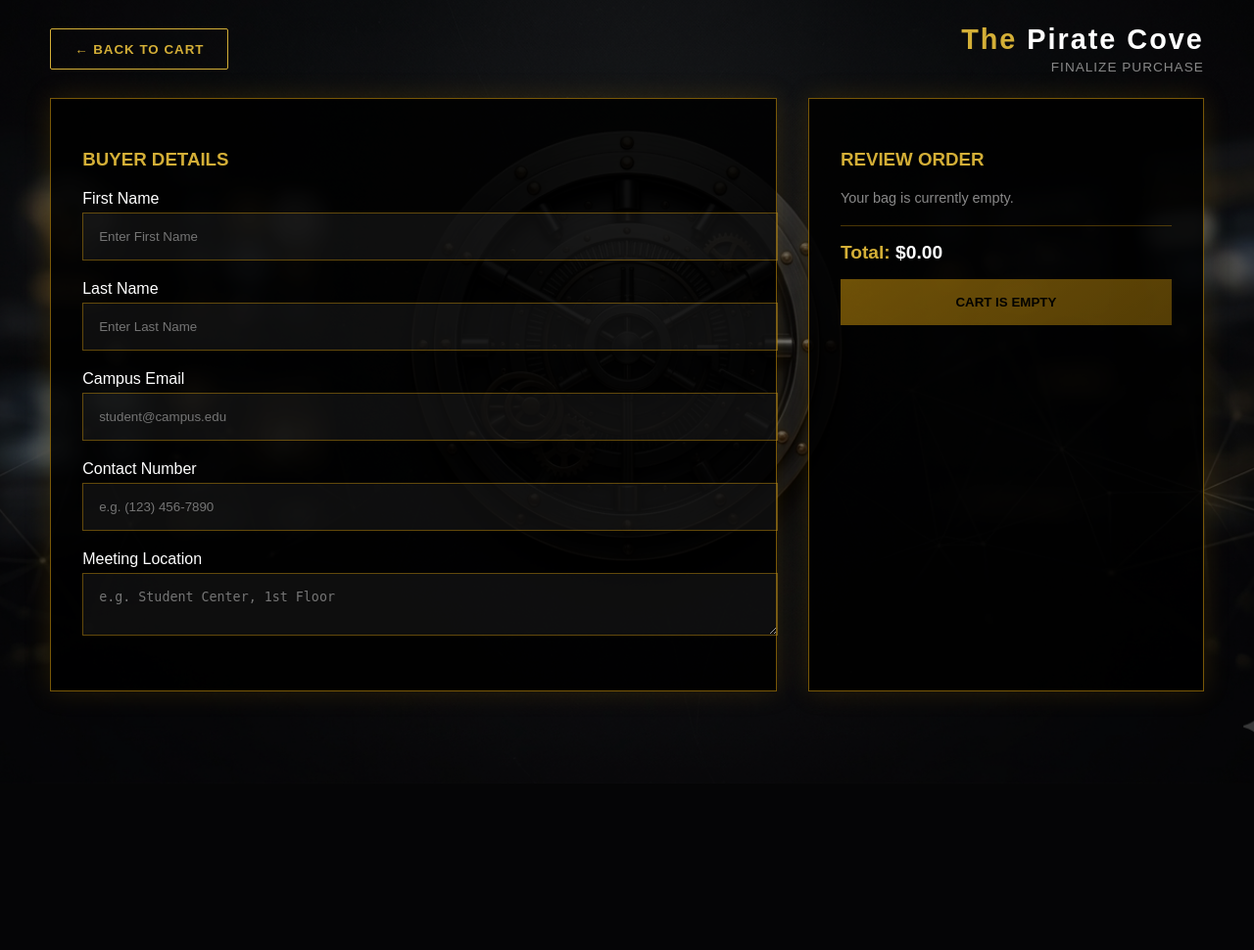
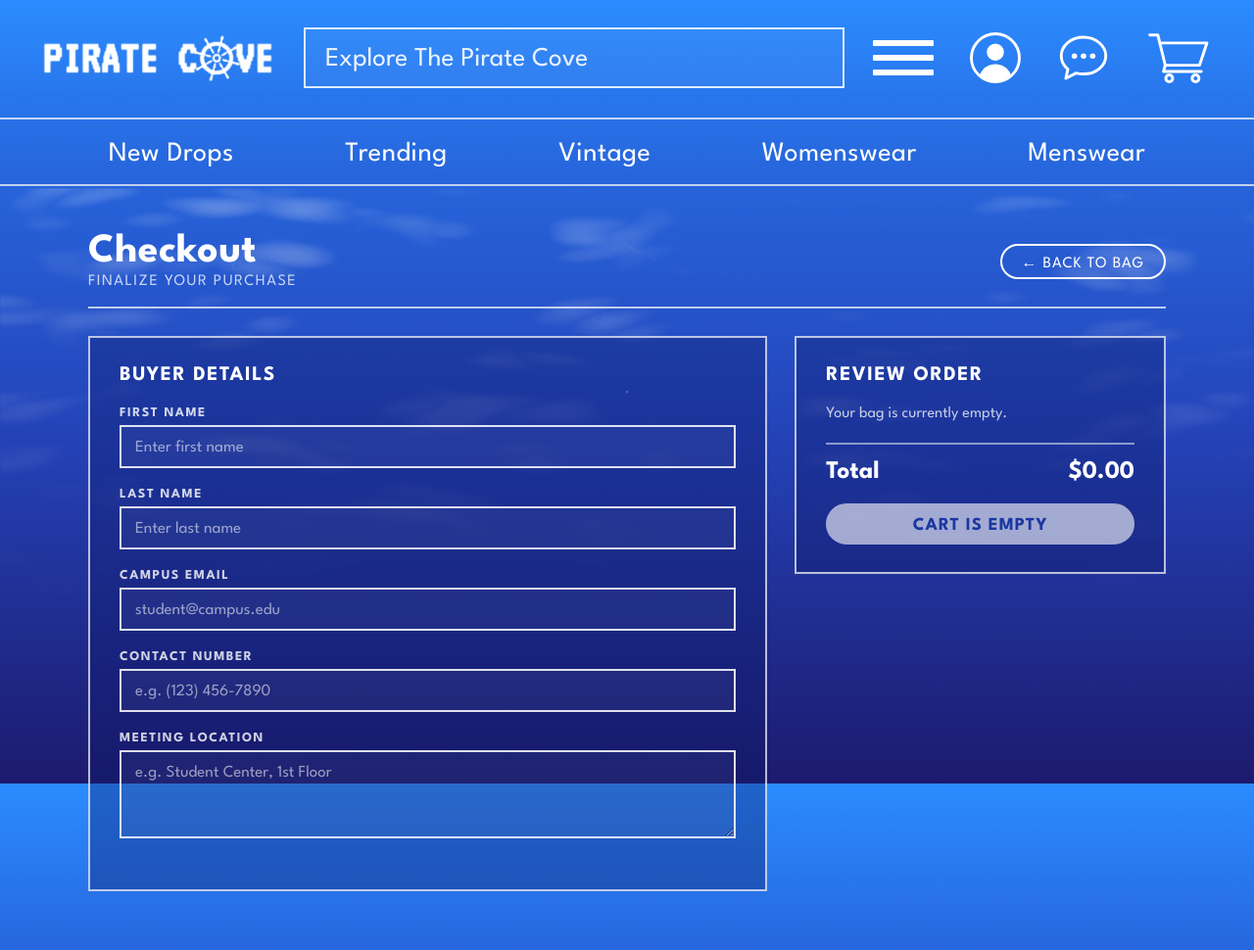
Before and after one commit to EGWcode/TheVault_404, a Flask app: page /checkout in a window 1280 px wide. Shown: the whole page at 98% size. Before the commit the page ends 747 px from the top, so only its background shows below. Run offline with Flask 3, Linux system fonts and the light colour scheme; the visitor is signed in with stand-in values (Sample User, id 1); data that the repository does not hold is empty; some libraries are stand-ins or nearby versions.

Commit message:
Match the checkout and account pages to the Pirate Cove theme
Both pages now use cove.css and the shared header, with the blue background,
outlined boxes and pill buttons used on the rest of the site.

```diff
--- a/static/css/checkout.css
+++ b/static/css/checkout.css
@@ -1,137 +1,178 @@
 /* checkout.css
     The Pirate Cove Campus Marketplace
     Created by Kaila Roberts - Iteration 4
+    Updated by Ethan Williams 11/5/26: Pirate Cove redesign to match cove.css
 
-    This file pulls the theme from storefront.css to ensure
-    consistent branding across the purchase flow.
+    Background, font and header come from cove.css.
 */
 
+* { box-sizing: border-box; }
 
-/* Base Page Styles */
-body {
-    /* Uses the specific background gradient and image path from the project */
-    background: linear-gradient(rgba(0, 0, 0, 0.58), rgba(0, 0, 0, 0.58)),
-                url("/static/images/background.png") no-repeat center center fixed;
-    background-color: #000; /* stops white showing on overscroll */
-    background-size: cover;
-    color: white;
-    font-family: Arial, Helvetica, sans-serif;
-    margin: 0;
+body { margin: 0; min-height: 100vh; }
+
+.checkout-page {
+    width: min(1100px, 92%);
+    margin: 0 auto 60px;
 }
 
-/* Header & Navigation Styles */
-.storefront-banner {
-    width: min(1200px, 92%);
-    margin: 1.5rem auto;
+.checkout-header {
     display: flex;
     justify-content: space-between;
     align-items: center;
+    gap: 16px;
+    padding-bottom: 18px;
+    margin-bottom: 28px;
+    border-bottom: 2px solid rgba(255, 255, 255, 0.7);
 }
 
-.nav-link { text-decoration: none; } /* Removes default blue underline from links */
-
-/* THE BACK BUTTON: Secondary style (Gold outline, transparent center) */
-.secondary-btn {
-    background: transparent;
-    color: #d4af37;
-    border: 1px solid #d4af37;
-    padding: 0.8rem 1.5rem;
-    font-weight: 800;
-    text-transform: uppercase;
-    letter-spacing: 1px;
-    cursor: pointer;
-    transition: all 0.3s ease; /* Smooth transition for the hover effect */
-    border-radius: 2px;
+.checkout-header h1 {
+    margin: 0;
+    font-size: 2.6rem;
+    font-weight: 700;
+    letter-spacing: 0.5px;
 }
 
-.secondary-btn:hover {
-    background: rgba(212, 175, 55, 0.1); /* Subtle gold glow on hover */
-    transform: translateY(-2px); /* Matches movement of storefront cards */
-    box-shadow: 0 4px 15px rgba(0, 0, 0, 0.4);
+.checkout-subtitle {
+    margin: 4px 0 0;
+    color: rgba(255, 255, 255, 0.75);
+    font-size: 1rem;
+    letter-spacing: 1.5px;
+    text-transform: uppercase;
 }
 
-/* Form & Input Styles */
+/* outlined pill */
+.back-link {
+    display: inline-block;
+    color: white;
+    text-decoration: none;
+    border: 2px solid white;
+    border-radius: 999px;
+    padding: 8px 20px 6px;
+    font-size: 1rem;
+    letter-spacing: 1px;
+    text-transform: uppercase;
+    white-space: nowrap;
+}
+
+.back-link:hover { background: rgba(255, 255, 255, 0.15); }
+
 .checkout-layout-wrapper {
-    width: min(1200px, 92%);
-    margin: 0 auto;
     display: flex;
-    gap: 2rem;
+    gap: 28px;
+    align-items: flex-start;
 }
 
 .form-card {
-    background: rgba(0, 0, 0, 0.85);
-    border: 1px solid rgba(184, 134, 11, 0.65);
-    padding: 2rem;
-    box-shadow: 0 0 25px rgba(184, 134, 11, 0.18);
+    background: rgba(12, 24, 100, 0.35);
+    border: 2px solid rgba(255, 255, 255, 0.7);
+    padding: 28px 30px;
 }
 
 .checkout-form-container { flex: 2; }
 .order-summary-container { flex: 1; }
 
 .section-label {
-    color: #d4af37;
+    margin: 0 0 22px;
+    color: white;
+    font-size: 1.3rem;
+    font-weight: 700;
+    letter-spacing: 1.5px;
     text-transform: uppercase;
-    font-weight: 800;
-    margin-bottom: 20px;
 }
 
-/* Input boxes match the 'create_storefront' form style */
+.input-group label {
+    display: block;
+    color: rgba(255, 255, 255, 0.8);
+    font-size: 0.85rem;
+    font-weight: 700;
+    letter-spacing: 1.5px;
+    text-transform: uppercase;
+}
+
 input, textarea {
     width: 100%;
-    background: rgba(255, 255, 255, 0.05);
-    border: 1px solid rgba(184, 134, 11, 0.5);
-    padding: 1rem;
+    margin: 6px 0 20px;
+    padding: 13px 14px 11px;
+    background: rgba(255, 255, 255, 0.04);
+    border: 2px solid rgba(255, 255, 255, 0.85);
+    border-radius: 0;
     color: white;
-    margin-top: 5px;
-    margin-bottom: 20px;
+    font-family: inherit;
+    font-size: 1.05rem;
     outline: none;
 }
 
-/* COMPLETE TRANSACTION BUTTON: Primary style (Solid Gold Gradient) */
+textarea { min-height: 90px; resize: vertical; }
+
+input::placeholder, textarea::placeholder { color: rgba(255, 255, 255, 0.55); }
+
+input:focus, textarea:focus {
+    border-color: white;
+    background: rgba(255, 255, 255, 0.1);
+}
+
+/* order summary rows (built in checkout.js) */
+.summary-row {
+    display: flex;
+    justify-content: space-between;
+    gap: 12px;
+    padding-bottom: 10px;
+    margin-bottom: 10px;
+    border-bottom: 1px solid rgba(255, 255, 255, 0.2);
+}
+
+.summary-name { font-weight: 700; font-size: 1.1rem; }
+.summary-meta { color: rgba(255, 255, 255, 0.65); font-size: 0.85rem; margin-top: 2px; }
+.summary-price { font-weight: 700; white-space: nowrap; align-self: center; }
+
+.price-display {
+    display: flex;
+    justify-content: space-between;
+    margin: 22px 0 20px;
+    padding-top: 16px;
+    border-top: 2px solid rgba(255, 255, 255, 0.5);
+    font-size: 1.6rem;
+    font-weight: 700;
+}
+
+/* filled pill */
 .primary-btn {
     width: 100%;
-    padding: 1rem;
-    background: linear-gradient(145deg, #B8860B, #8B6508);
-    color: black;
-    border: none;
-    font-weight: 800;
+    padding: 12px 24px 9px;
+    background: white;
+    color: #1c3fae;
+    border: 2px solid white;
+    border-radius: 999px;
+    font-family: inherit;
+    font-size: 1.15rem;
+    font-weight: 700;
+    letter-spacing: 1px;
     text-transform: uppercase;
     cursor: pointer;
-    transition: 0.3s;
+    transition: 0.2s;
 }
 
-.primary-btn:hover {
-    filter: brightness(1.2);
-    transform: translateY(-2px);
-}
+.primary-btn:hover { background: rgba(255, 255, 255, 0.85); }
 
 .primary-btn:disabled {
     opacity: 0.6;
     cursor: not-allowed;
-    transform: none;
 }
 
-.gold { color: #d4af37; }
-
-.helper-text { color: #888; font-size: 0.9rem; }
+.helper-text { color: rgba(255, 255, 255, 0.75); font-size: 1rem; }
 
 .error-msg {
-    background: rgba(180, 40, 40, 0.2);
-    border: 1px solid rgba(200, 60, 60, 0.5);
-    color: #ff8a8a;
+    margin-bottom: 18px;
     padding: 10px 14px;
-    margin-bottom: 16px;
-    font-size: 0.9rem;
+    background: rgba(255, 110, 110, 0.18);
+    border: 1px solid #ffb3b3;
+    color: #ffd6d6;
 }
 
-.price-display {
-    font-size: 1.2rem;
-    font-weight: bold;
-    margin: 20px 0 16px;
-    border-top: 1px solid rgba(184, 134, 11, 0.4);
-    padding-top: 16px;
+/* tablets and phones: stack the two boxes */
+@media (max-width: 800px) {
+    .checkout-layout-wrapper { flex-direction: column; align-items: stretch; }
+    .checkout-header { flex-wrap: wrap; }
+    .checkout-header h1 { font-size: 2rem; }
+    .form-card { padding: 22px 18px; }
 }
-
-.brand-title { font-size: 1.8rem; margin: 0; letter-spacing: 2px; }
-.brand-subtitle { color: #888; margin: 4px 0 0; font-size: 0.85rem; text-transform: uppercase; letter-spacing: 1px; }
-.brand-block { text-align: right; }
--- a/static/js/checkout.js
+++ b/static/js/checkout.js
@@ -56,15 +56,15 @@ document.addEventListener("DOMContentLoaded", async () => {
             total += subtotal;
 
             const row = document.createElement("div");
-            row.style.cssText = "display:flex; justify-content:space-between; margin-bottom:10px; border-bottom:1px solid rgba(184,134,11,0.2); padding-bottom:8px;";
+            row.className = "summary-row";
             row.innerHTML = `
                 <div>
-                    <div style="font-weight:bold; color:#f0f0f0;">${item.name || "Item"}</div>
-                    <div style="color:#888; font-size:0.82rem; margin-top:2px;">
+                    <div class="summary-name">${item.name || "Item"}</div>
+                    <div class="summary-meta">
                         ${item.size ? `Size: ${item.size} &nbsp;|&nbsp; ` : ""}Qty: ${qty}
                     </div>
                 </div>
-                <span class="gold" style="white-space:nowrap; align-self:center;">$${subtotal.toFixed(2)}</span>
+                <span class="summary-price">$${subtotal.toFixed(2)}</span>
             `;
             itemsList.appendChild(row);
         });
--- a/templates/checkout.html
+++ b/templates/checkout.html
@@ -1,6 +1,7 @@
 <!--
 Created by Kaila Roberts 3/23/26
 Updated by Day Ekoi 4/22/26 - wired to checkout.js, added field IDs, error display
+Updated by Ethan Williams 11/5/26 - Pirate Cove redesign, shared header
 -->
 
 <!DOCTYPE html>
@@ -10,62 +11,63 @@ Updated by Day Ekoi 4/22/26 - wired to checkout.js, added field IDs, error displ
     <meta name="viewport" content="width=device-width, initial-scale=1.0">
     <title>Checkout | The Pirate Cove</title>
     <link rel="stylesheet" href="{{ url_for('static', filename='css/checkout.css') }}">
+    <link rel="stylesheet" href="{{ url_for('static', filename='css/cove.css') }}">
 </head>
 <body>
-    <header class="storefront-top">
-        <div class="storefront-banner">
-           <a href="{{ url_for('auth.view_cart') }}" style="text-decoration: none;">
-                <button class="secondary-btn">&larr; BACK TO CART</button>
-            </a>
+{% include 'partials/cove_header.html' %}
 
-            <div class="brand-block">
-                <h1 class="brand-title"><span class="gold">The</span> Pirate Cove</h1>
-                <p class="brand-subtitle">Finalize Purchase</p>
-            </div>
+<div class="checkout-page">
+    <div class="checkout-header">
+        <div>
+            <h1>Checkout</h1>
+            <p class="checkout-subtitle">Finalize your purchase</p>
         </div>
-    </header>
+        <a href="{{ url_for('auth.view_cart') }}" class="back-link">← Back to bag</a>
+    </div>
 
     <main class="checkout-layout-wrapper">
         <section class="checkout-form-container form-card">
-            <h3 class="section-label">Buyer Details</h3>
+            <h2 class="section-label">Buyer Details</h2>
             <div id="checkoutError" class="error-msg" style="display:none;"></div>
             <form id="checkoutForm">
                 <div class="input-group">
-                    <label>First Name</label>
-                    <input type="text" id="firstName" placeholder="Enter First Name" required>
+                    <label for="firstName">First Name</label>
+                    <input type="text" id="firstName" placeholder="Enter first name" autocomplete="given-name" required>
                 </div>
                 <div class="input-group">
-                    <label>Last Name</label>
-                    <input type="text" id="lastName" placeholder="Enter Last Name" required>
+                    <label for="lastName">Last Name</label>
+                    <input type="text" id="lastName" placeholder="Enter last name" autocomplete="family-name" required>
                 </div>
                 <div class="input-group">
-                    <label>Campus Email</label>
-                    <input type="email" id="buyerEmail" placeholder="student@campus.edu" required>
+                    <label for="buyerEmail">Campus Email</label>
+                    <input type="email" id="buyerEmail" placeholder="student@campus.edu" autocomplete="email" required>
                 </div>
                 <div class="input-group">
-                    <label>Contact Number</label>
-                    <input type="text" id="contactNumber" placeholder="e.g. (123) 456-7890" required>
+                    <label for="contactNumber">Contact Number</label>
+                    <input type="text" id="contactNumber" placeholder="e.g. (123) 456-7890" autocomplete="tel" required>
                 </div>
                 <div class="input-group">
-                    <label>Meeting Location</label>
+                    <label for="meetingLocation">Meeting Location</label>
                     <textarea id="meetingLocation" placeholder="e.g. Student Center, 1st Floor" required></textarea>
                 </div>
             </form>
         </section>
 
         <aside class="order-summary-container form-card">
-            <h3 class="section-label">Review Order</h3>
+            <h2 class="section-label">Review Order</h2>
             <div id="checkoutItemsList">
                 <p class="helper-text">Loading your bag...</p>
             </div>
             <div class="price-display">
-                <span class="gold">Total: </span>
+                <span>Total</span>
                 <span class="total-amount">$0.00</span>
             </div>
             <button type="submit" id="submitCheckoutBtn" form="checkoutForm" class="primary-btn">Complete Transaction</button>
         </aside>
     </main>
+</div>
 
-    <script src="{{ url_for('static', filename='js/checkout.js') }}"></script>
+<script src="{{ url_for('static', filename='js/cove_header.js') }}"></script>
+<script src="{{ url_for('static', filename='js/checkout.js') }}"></script>
 </body>
 </html>
```
Also changed, not shown: templates/account.html (+98 -126 lines).
